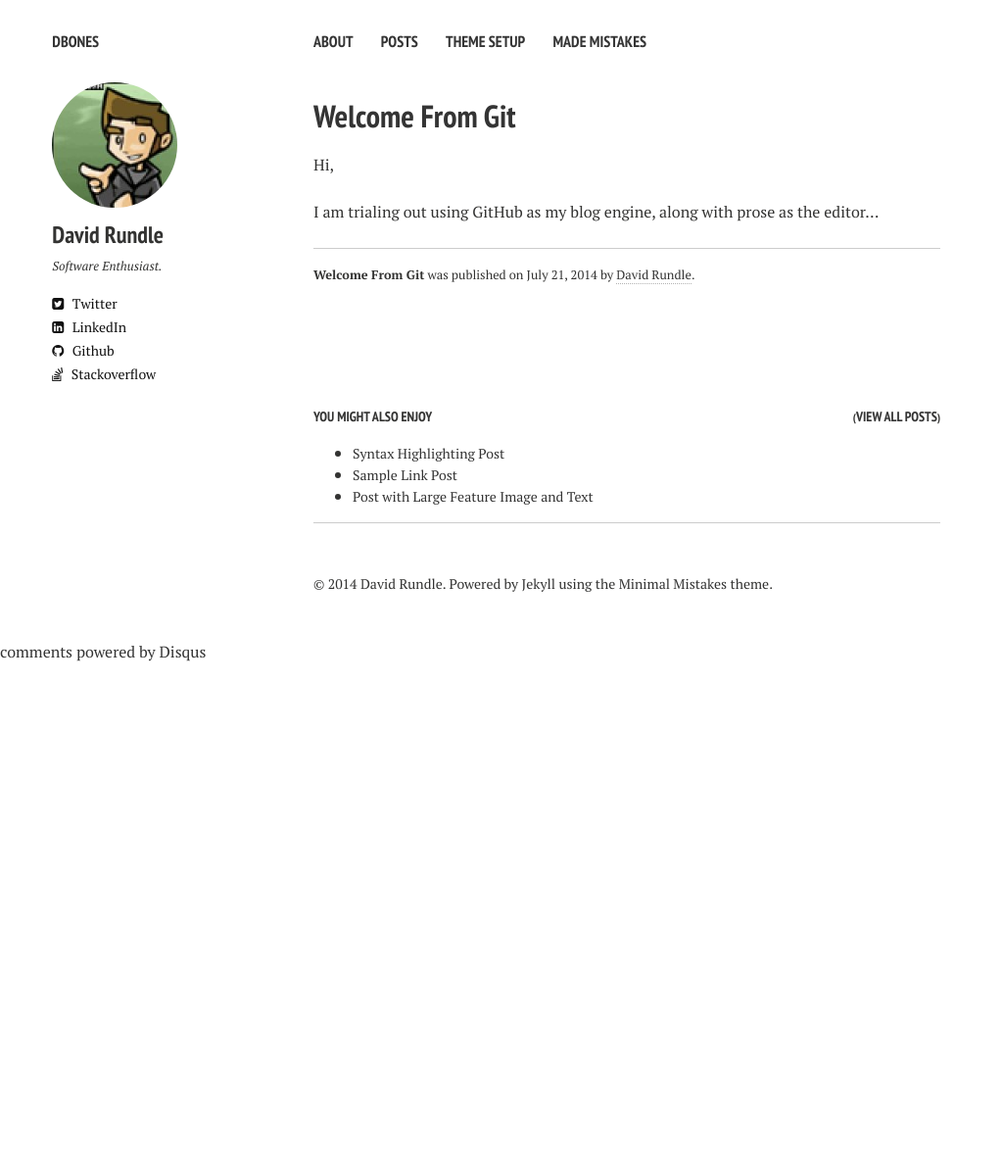
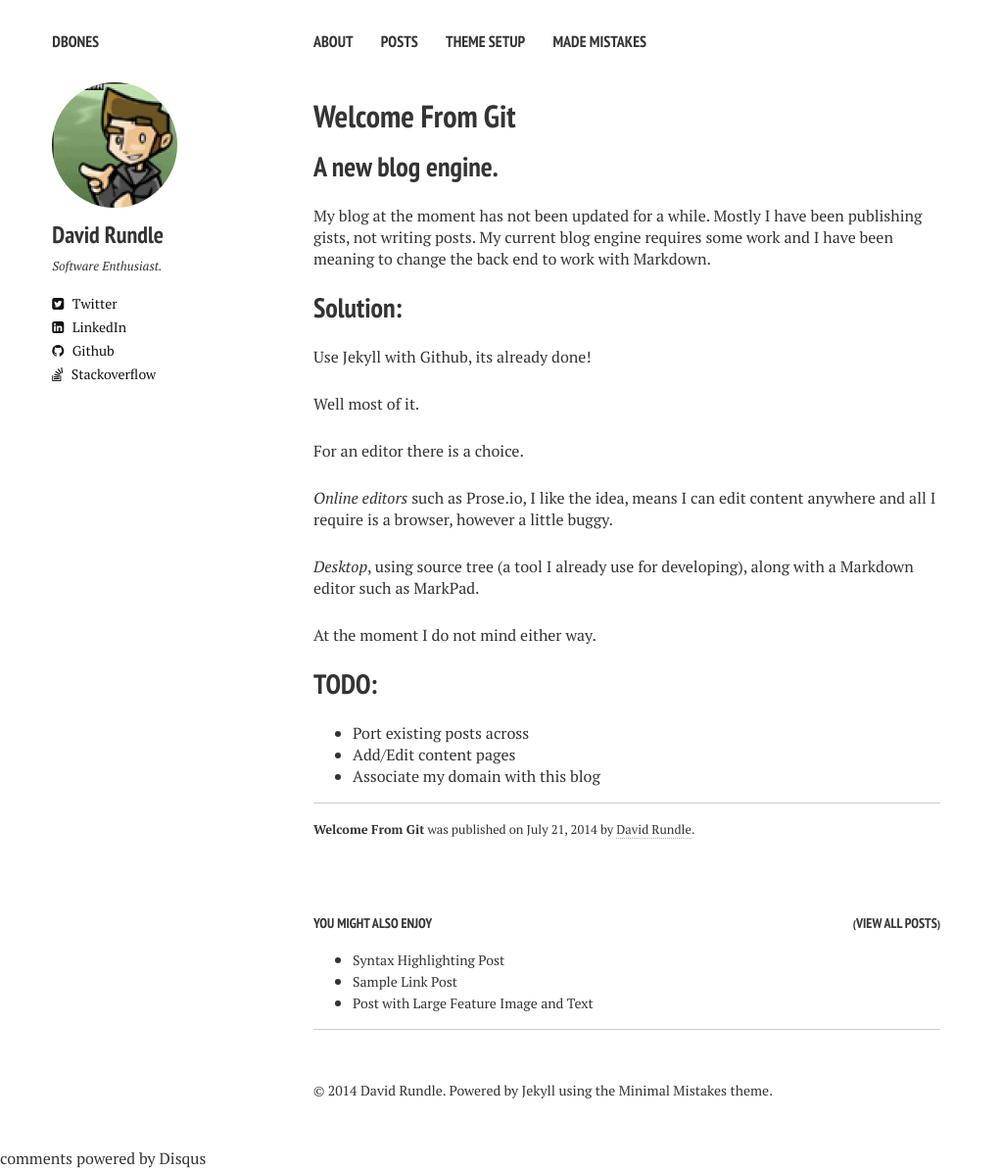
Before and after one commit to dbones/dbones.github.io, a Jekyll site: the page built from _posts/2014-07-21-welcome-from-git.md, in a window 1280 px wide. Shown: the whole page at 98% size, without its empty margins (0-1023 px from the left). Built offline with Jekyll 4.4.1, drawn with Linux system fonts in a browser that asks for light colours; nearby versions of some CDN libraries; comment, search, counter and statistics services are not loaded; before the commit the page ends 900 px from its top, so only the background shows below that.

Commit message:
welcome to git

```diff
--- a/_posts/2014-07-21-welcome-from-git.md
+++ b/_posts/2014-07-21-welcome-from-git.md
@@ -2,12 +2,31 @@
 published: true
 layout: post
 description: First post on github.
-tags:
-  - sample post
+tags: [git, blog]
 comments: true
 ---
 
-Hi,
+##A new blog engine.
+
+My blog at the moment has not been updated for a while. Mostly I have been publishing gists, not writing posts. My current blog engine requires some work and I have been meaning to change the back end to work with Markdown.
+
+##Solution:
+Use Jekyll with Github, its already done!
+
+Well most of it.
+
+For an editor there is a choice.
+
+*Online editors* such as Prose.io, I like the idea, means I can edit content anywhere and all I require is a browser, however a little buggy.
+
+*Desktop*, using source tree (a tool I already use for developing), along with a Markdown editor such as MarkPad.
+
+At the moment I do not mind either way.
 
 
-I am trialing out using GitHub as my blog engine, along with prose as the editor...
+##TODO:
+
+
++ Port existing posts across
++ Add/Edit content pages
++ Associate my domain with this blog
```
